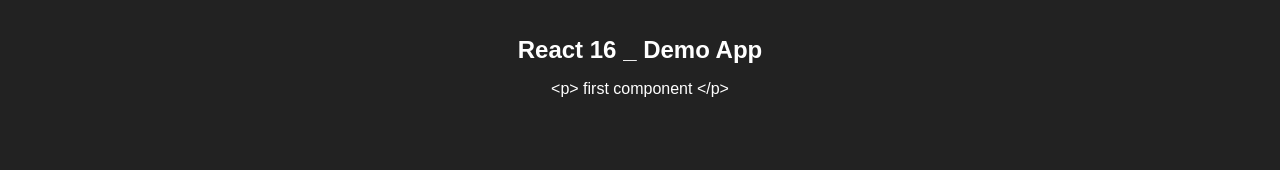
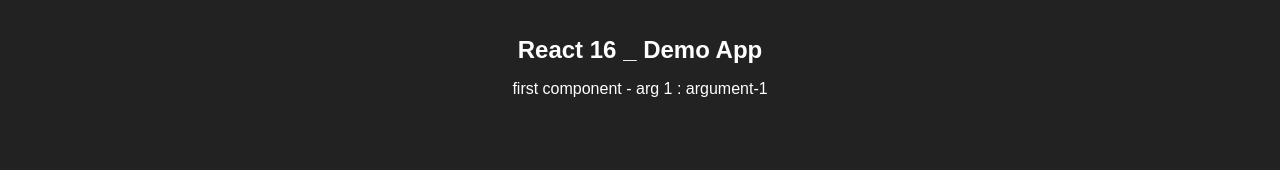
Before and after one commit to lekhrajdinkar/ReactJS16, a React (Create React App) app in the folder proj-1/r16/: page / in a window 1280 px wide. Shown: the top 170 px of the page. Built offline with nearby package versions, Linux system fonts and the light colour scheme.

Commit message:
passing argument in fuctional component

```diff
--- a/proj-1/r16/src/App.js
+++ b/proj-1/r16/src/App.js
@@ -10,7 +10,7 @@
       {/* 2. JSX, not html. looks like html, get trascompiled into JS. */}
         <header className="App-header">
           <h1 className="App-title">React 16 _ Demo App</h1>
-          <Comp1 />
+          <Comp1 arg1="argument-1"/>
         </header>
       </div>
     );
--- a/proj-1/r16/src/first_comp/first_component.js
+++ b/proj-1/r16/src/first_comp/first_component.js
@@ -1,4 +1,6 @@
-//const Comp1 = () => { return '<p> first component </p>'; }
-const Comp1 = () => '<p> first component </p>';
+import React from 'react';
+
+//const Comp1 = () => { return <p> first component </p>; }
+const Comp1 = (props) => <p> first component - arg 1 : {props.arg1} </p>;
 
 export default Comp1 ;
```
